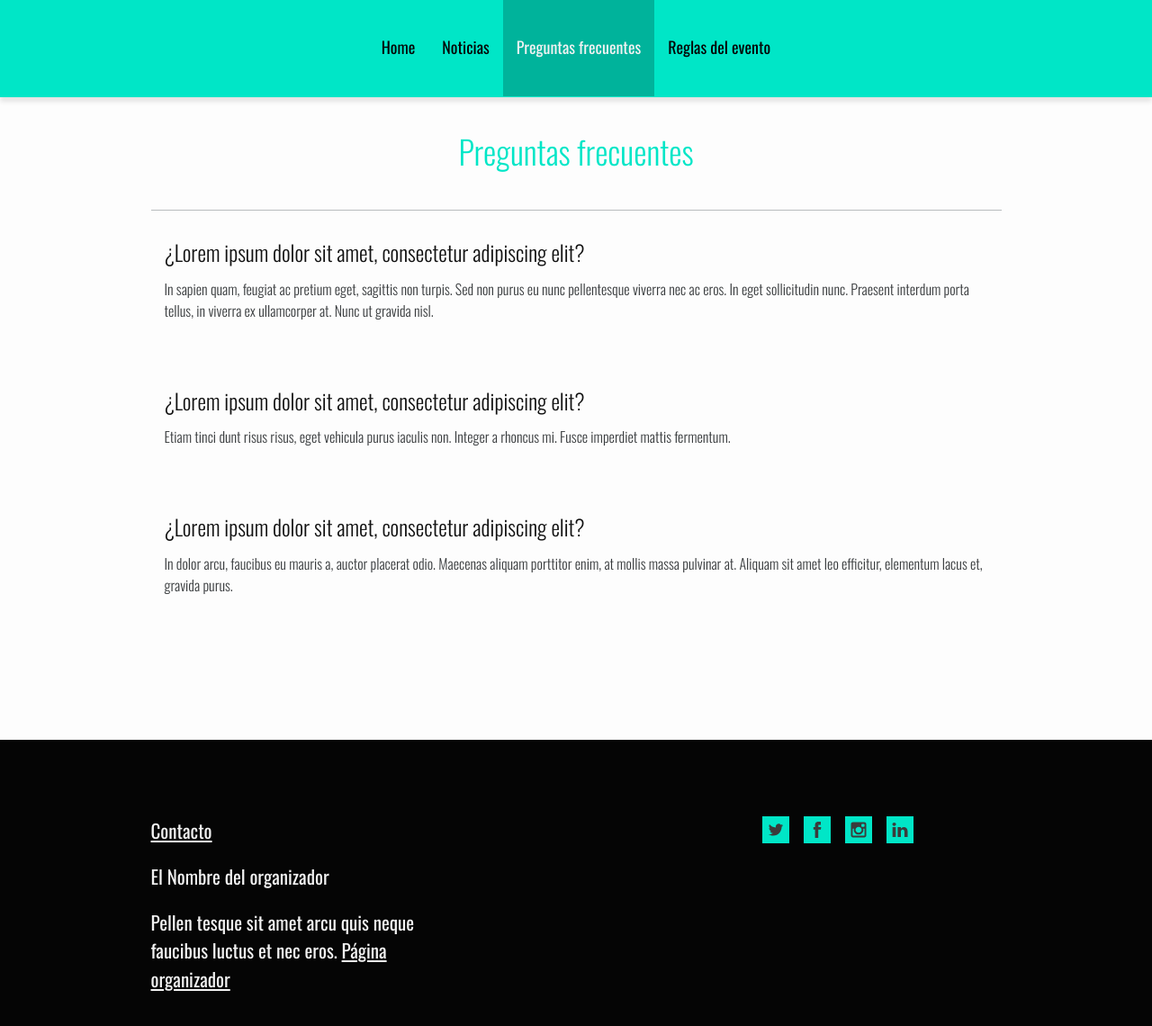
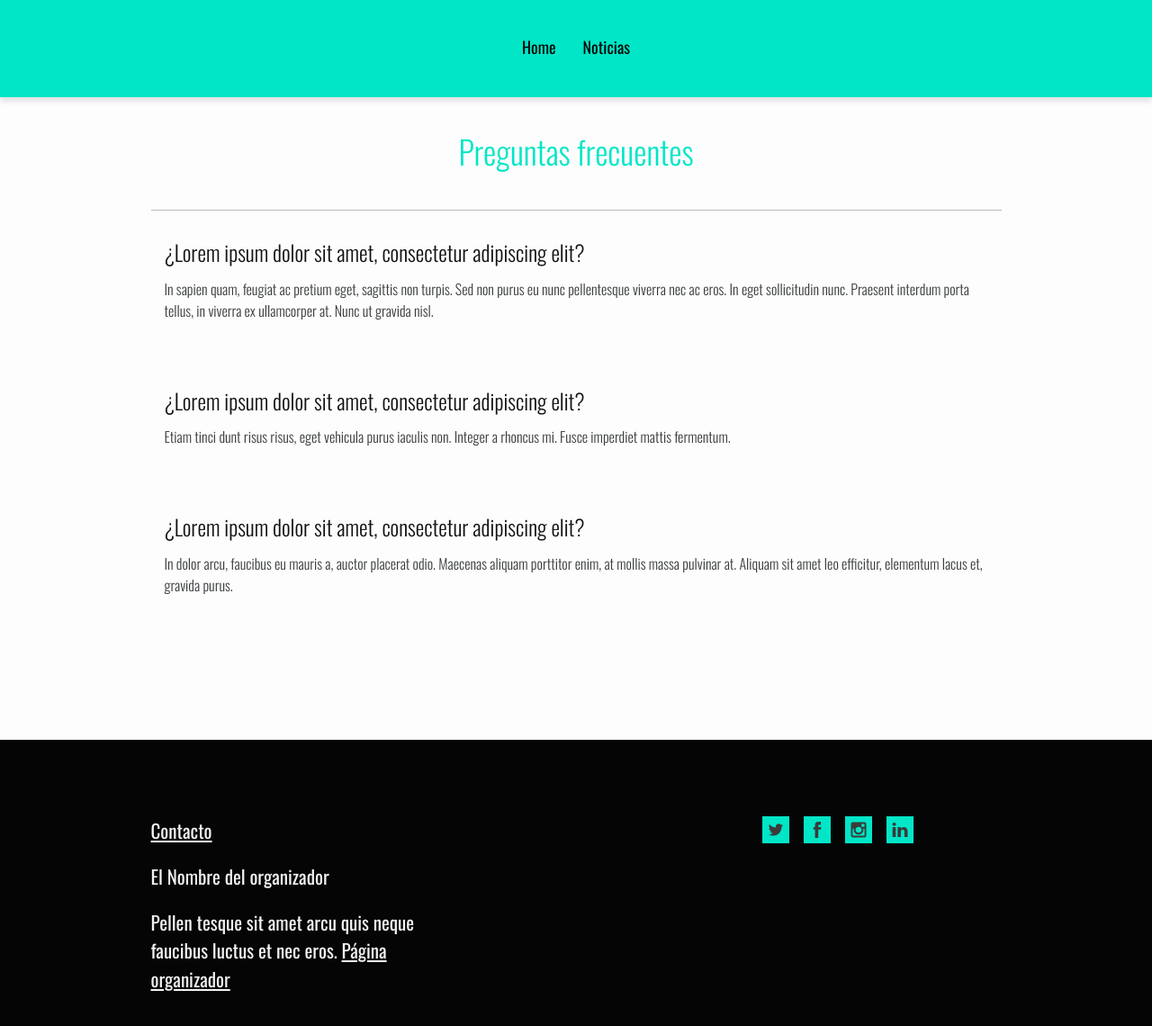
Before and after one commit to furia/dhrnndz, a Jekyll site: the page built from faqs/index.html, in a window 1280 px wide and 1208 px high. Shown: the top 1140 px of the window at 90% size. Built offline with Jekyll 4.4.1, drawn with Linux system fonts in a browser that asks for light colours; nearby versions of some CDN libraries; some of the changed lines change nothing that is shown.

Commit message:
Update _config.yml

```diff
--- a/_config.yml
+++ b/_config.yml
@@ -12,13 +12,13 @@
 # Hay dos escenarios uno previo a la fecha de inicio y otro posterior al término del evento
 # En el previo las variables quedan como están
 # Para el posterior se debe invertir el valor de las variables
-preguntas: true
-reglas: true
-agenda: true
-mapa: true
-premios: true
-resultados: false
-ganadores: false
+preguntas: false
+reglas: false
+agenda: false
+mapa: false
+premios: false
+resultados: true
+ganadores: true
 
 # Google analytics
 google_analytics: false
```
